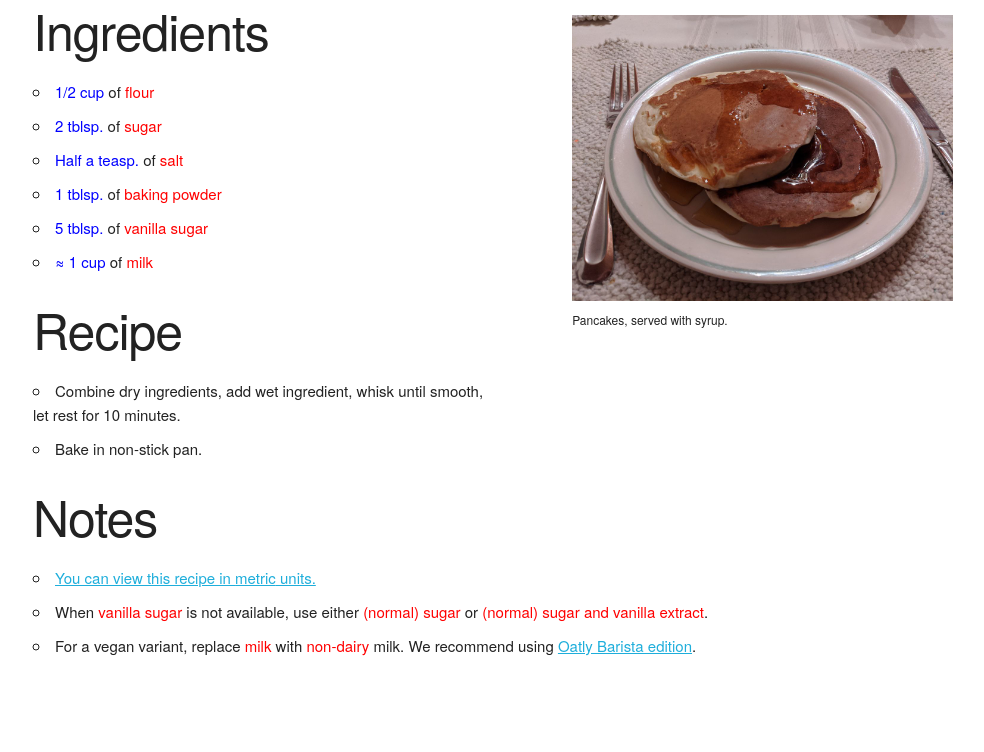
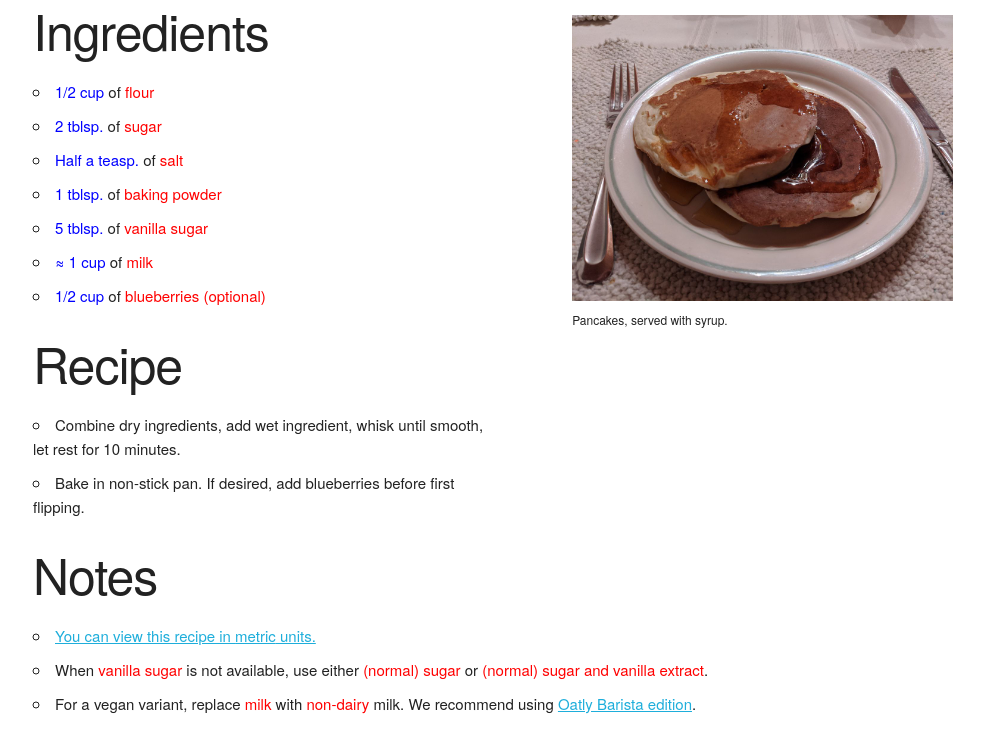
Before and after one commit to tkw1536/pancakes.guys.wtf, a Next.js app: page /us in a window 1280 px wide. Shown: the top 752 px of the page, without its empty margins (127-1111 px from the left). Built offline with nearby package versions, Linux system fonts and the light colour scheme.

Commit message:
Add blueberry option. (#2)

```diff
--- a/components/recipe.tsx
+++ b/components/recipe.tsx
@@ -59,6 +59,13 @@ const ingredients: TIngredient[] = [
         US: '≈ 1 cup',
         ofUS: true,
         children: 'milk',
+    },
+    {
+        metric: "100g",
+        ofMetric: false,
+        US: "1/2 cup",
+        ofUS: true,
+        children: "blueberries (optional)"
     },
 ];
 
@@ -130,7 +137,7 @@ class Ingredients extends React.Component<RecipeParams> {
 
                     <ul>
                         <li>Combine dry ingredients, add wet ingredient, whisk until smooth, let rest for 10 minutes.</li>
-                        <li>Bake in non-stick pan. </li>
+                        <li>Bake in non-stick pan. If desired, add blueberries before first flipping.</li>
                     </ul>
                 </div>
                 <div className="six columns">
```
